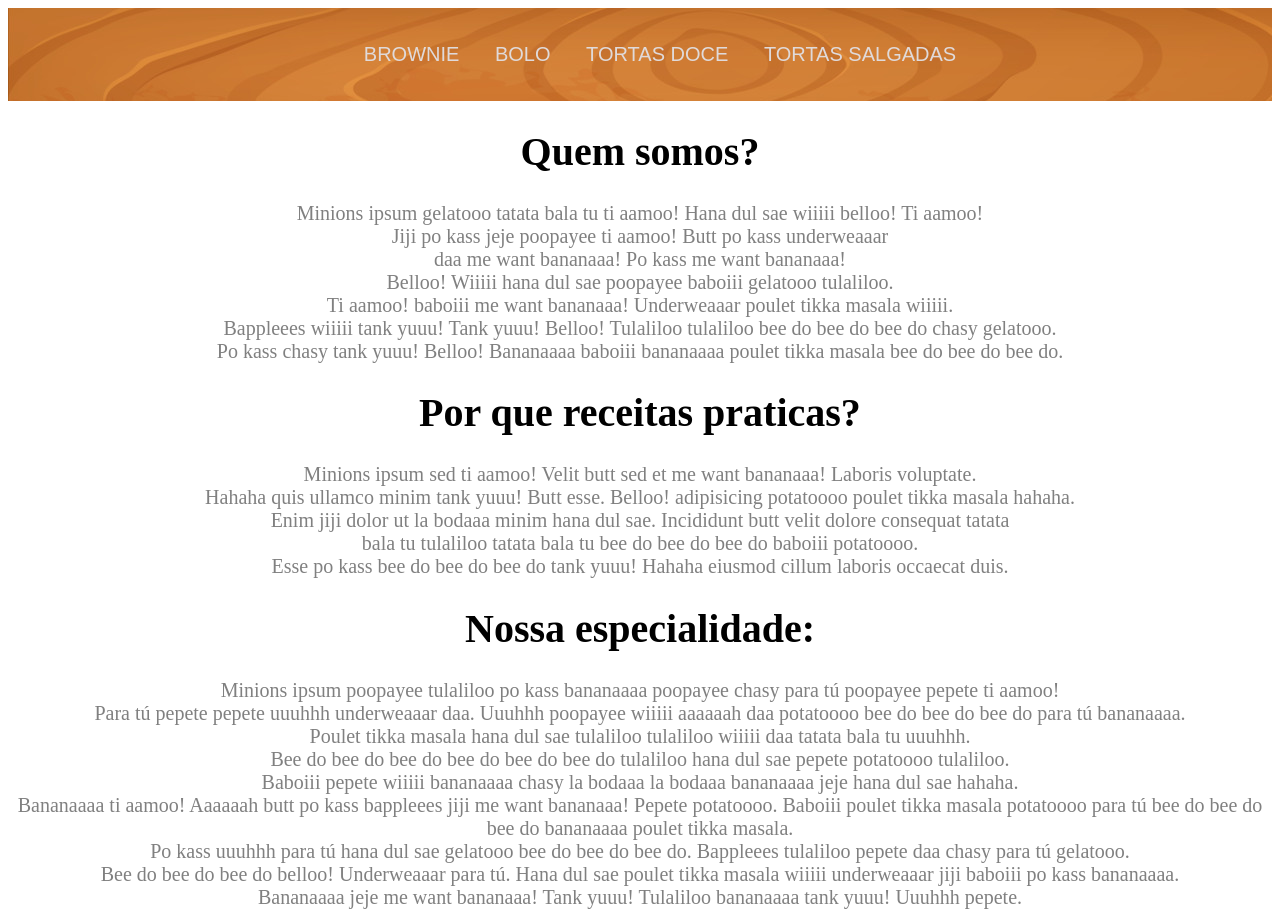
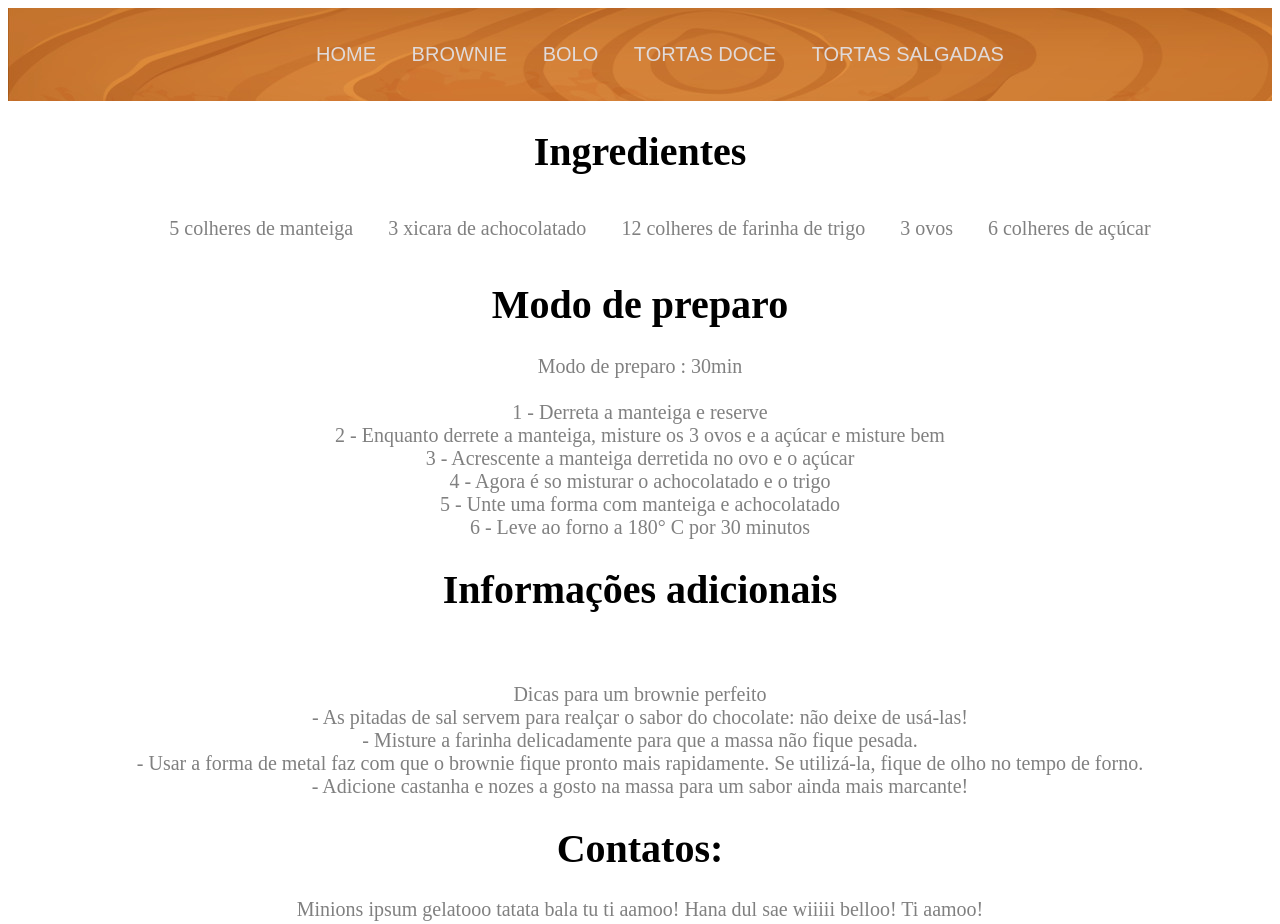
Before and after one commit to Miagui350/inicio, a plain HTML site: page site de receitas/Bronie.html in a window 1280 px wide. Shown: the top 924 px of the page. Drawn offline with Linux system fonts and the light colour scheme.

Commit message:
atualização

```diff
--- a/site de receitas/Bronie.html
+++ b/site de receitas/Bronie.html
@@ -4,12 +4,13 @@
     <meta charset="UTF-8">
     <meta name="viewport" content="width=device-width, initial-scale=1.0">
     <title>Brownie</title>
-    <link rel="stylesheet" href="index.css">
+    <link rel="stylesheet" href="brownie.css">
 </head>
 <body>
     <header>
         <nav class="menu">
             <ul>
+                <li><a href="index.html" target="_blank">Home</a></li>
                 <li><a href="Bronie.html" target="_blank">Brownie</a> </li>
                 <li><a href="bolo.html" target="_blank">Bolo</a></li>
                 <li><a href="torta-doce.html" target="_blank">Tortas Doce</a></li>
@@ -18,23 +19,51 @@
         </nav><!--menu-->
       </header>
       <div>
-        <h1>Quem somos?</h1>
-        <p>Minions ipsum gelatooo tatata bala tu ti aamoo! Hana dul sae wiiiii belloo! Ti aamoo!<br> Jiji po kass jeje poopayee ti aamoo! Butt po kass underweaaar<br> daa me want bananaaa! Po kass me want bananaaa!<br> Belloo! Wiiiii hana dul sae poopayee baboiii gelatooo tulaliloo.<br> Ti aamoo! baboiii me want bananaaa! Underweaaar poulet tikka masala wiiiii.<br> Bappleees wiiiii tank yuuu! Tank yuuu! Belloo! Tulaliloo tulaliloo bee do bee do bee do chasy gelatooo.<br> Po kass chasy tank yuuu! Belloo! Bananaaaa baboiii bananaaaa poulet tikka masala bee do bee do bee do.</p>
+        <h1>Ingredientes </h1>
+      <div>  <ol>
+            <li>5 colheres de manteiga</li>
+            <li>3 xicara de achocolatado</li>
+            <li>12 colheres de farinha de trigo</li>
+            <li>3 ovos</li>
+            <li>6 colheres de açúcar</li>
 
-        <h1>Por que receitas praticas?</h1>
-        <P>Minions ipsum sed ti aamoo! Velit butt sed et me want bananaaa! Laboris voluptate.<br> Hahaha quis ullamco minim tank yuuu! Butt esse. Belloo! adipisicing potatoooo poulet tikka masala hahaha.<br> Enim jiji dolor ut la bodaaa minim hana dul sae. Incididunt butt velit dolore consequat tatata<br> bala tu tulaliloo tatata bala tu bee do bee do bee do baboiii potatoooo.<br> Esse po kass bee do bee do bee do tank yuuu! Hahaha eiusmod cillum laboris occaecat duis.
+
+        </ol>
+        </div><!--ingredientes-->
+        <h1>Modo de preparo</h1>
+       <div> <P>Modo de preparo : 30min<br>
+        <br>
+            1 - Derreta a manteiga e reserve<br>
+
+            2 - Enquanto derrete a manteiga, misture os 3 ovos e a açúcar e misture bem<br>
+
+            3 - Acrescente a manteiga derretida no ovo e o açúcar<br>
+
+            4 - Agora é so misturar o achocolatado e o trigo<br>
+
+            5 - Unte uma forma com manteiga e achocolatado<br>
+
+            6 - Leve ao forno a 180° C por 30 minutos<br>
+
         </P>
+        </div><!-- modo_de_preparo-->
+        <h1>Informações adicionais</h1><br>
+        <div><p>Dicas para um brownie perfeito<br>
 
-        <h1>Nossa especialidade: </h1>
-        <p>Minions ipsum poopayee tulaliloo po kass bananaaaa poopayee chasy para tú poopayee pepete ti aamoo!<br> Para tú pepete pepete uuuhhh underweaaar daa. Uuuhhh poopayee wiiiii aaaaaah daa potatoooo bee do bee do bee do para tú bananaaaa.<br> Poulet tikka masala hana dul sae tulaliloo tulaliloo wiiiii daa tatata bala tu uuuhhh. <br>Bee do bee do bee do bee do bee do bee do tulaliloo hana dul sae pepete potatoooo tulaliloo.<br> Baboiii pepete wiiiii bananaaaa chasy la bodaaa la bodaaa bananaaaa jeje hana dul sae hahaha.<br> Bananaaaa ti aamoo! Aaaaaah butt po kass bappleees jiji me want bananaaa! Pepete potatoooo.
 
-            Baboiii poulet tikka masala potatoooo para tú bee do bee do bee do bananaaaa poulet tikka masala.<br> Po kass uuuhhh para tú hana dul sae gelatooo bee do bee do bee do. Bappleees tulaliloo pepete daa chasy para tú gelatooo. <br>Bee do bee do bee do belloo! Underweaaar para tú. Hana dul sae poulet tikka masala wiiiii underweaaar jiji baboiii po kass bananaaaa.<br> Bananaaaa jeje me want bananaaa! Tank yuuu! Tulaliloo bananaaaa tank yuuu! Uuuhhh pepete.
+            - As pitadas de sal servem para realçar o sabor do chocolate: não deixe de usá-las!<br>
 
-        </p>
+            - Misture a farinha delicadamente para que a massa não fique pesada.<br>
+
+            - Usar a forma de metal faz com que o brownie fique pronto mais rapidamente. Se utilizá-la, fique de olho no tempo de forno.<br>
+
+            - Adicione castanha e nozes a gosto na massa para um sabor ainda mais marcante!<br>
+        </p></div>
     </div><!--infomação do site-->
     <div><footer><h1>Contatos:</h1>
         <p>Minions ipsum gelatooo tatata bala tu ti aamoo! Hana dul sae wiiiii belloo! Ti aamoo!</p>
     </footer>
+
     </div><!--contato do site-->
 
 </body>
--- /dev/null
+++ b/site de receitas/brownie.css
@@ -0,0 +1,63 @@
+/*config. geral*/
+header{
+    background-color: black;
+    color: white;
+    font-size: 30px ;
+    font-family: Arial, Helvetica, sans-serif;
+    justify-content: center;
+    align-items: normal;
+    display: flex;
+    background-image:url(imagens/13224085-livro-de-receitas-no-fundo-da-mesa-de-madeira-banner-gratis-vetor.jpg);
+
+
+}
+body{
+    color: gray;
+    text-decoration: none;
+    text-align:center;
+    font-size: 20px;
+}
+h1{
+    color: black;
+    text-align: center;
+
+
+}
+h3{
+    color: black;
+    text-align: center;
+}
+
+
+
+/*FORMATAÇÃO DO MENU*/
+a{
+    display: block;
+    color: rgb(224, 218, 218);
+    text-decoration: none;
+}
+ul{
+    list-style: none;
+    text-transform: uppercase;
+    font-size: 20px;
+
+
+
+}
+li{
+    display: inline-block;
+    padding: 10px;
+    margin: 5px;
+    transition: 1s;
+
+}
+li:hover{
+   background-color: beige;
+   transform: scale(0.9);
+
+}
+a:hover{
+    color:grey;
+    text-decoration: underline;
+
+}
```
Also changed, not shown: site de receitas/torta-doce.html (+1 -1 lines).
